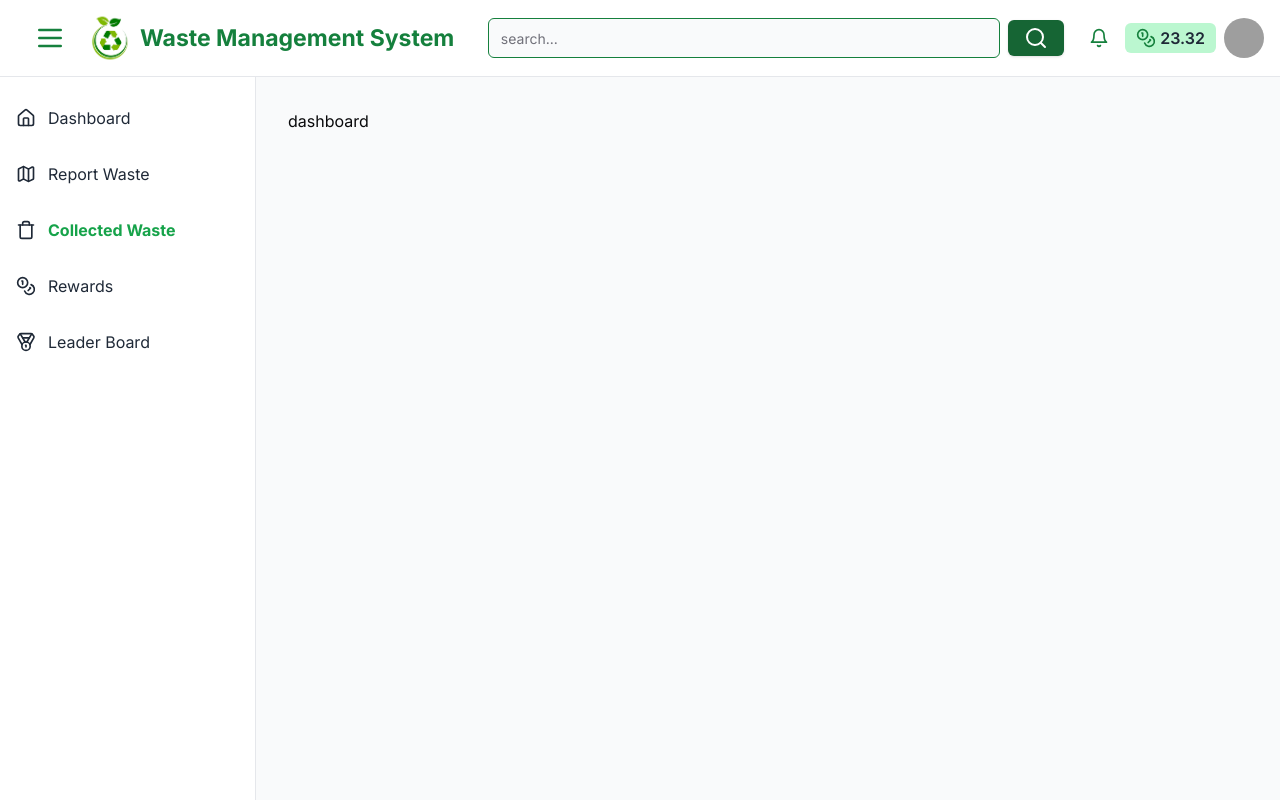
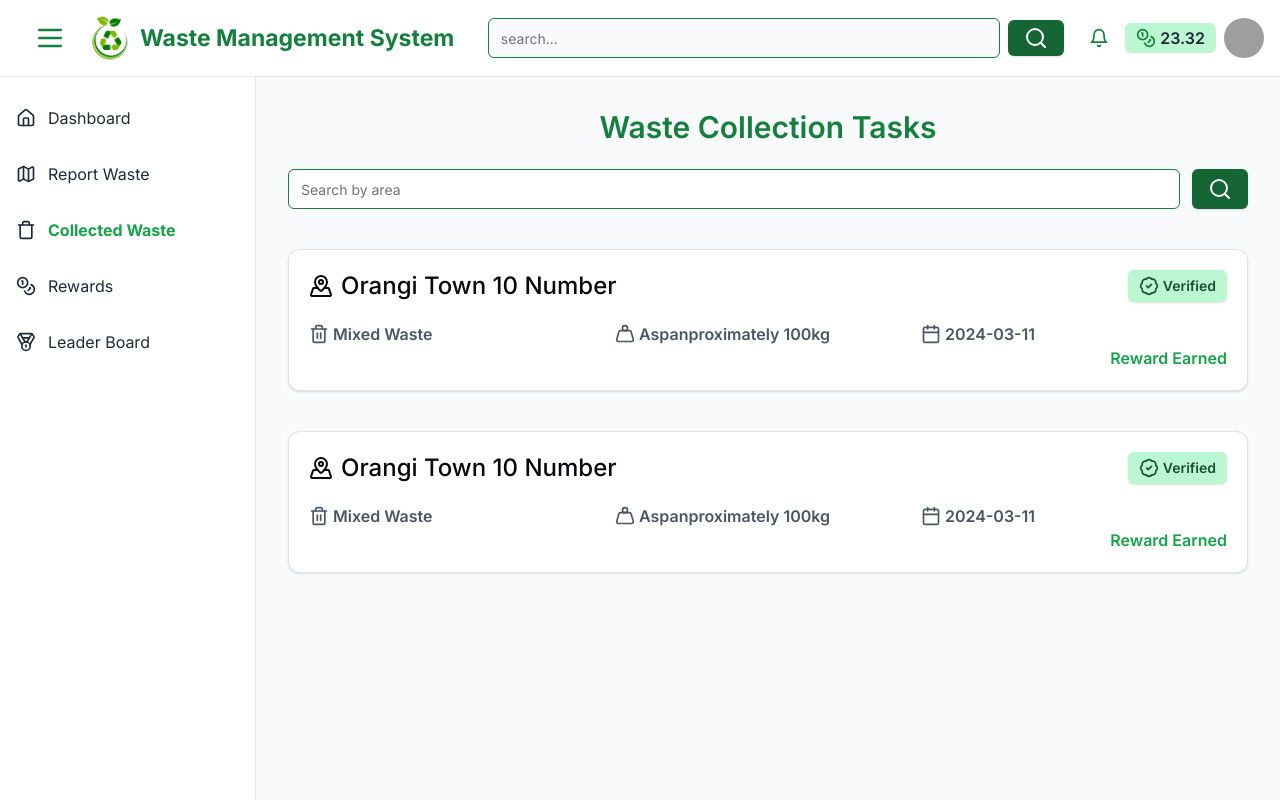
Before and after one commit to Maksof-waqarahmed/Waste-Management-System, a Next.js app: page /dashboard/collected-waste in a window 1280 px wide. Built offline with nearby package versions, Linux system fonts and the light colour scheme; grey boxes are pictures that could not be loaded.

Commit message:
Dashboard Working Progress

```diff
--- a/package.json
+++ b/package.json
@@ -29,6 +29,7 @@
     "next": "14.2.13",
     "next-auth": "^4.24.8",
     "nodemailer": "^6.9.15",
+    "pnpm": "^9.12.3",
     "react": "^18.3.1",
     "react-dom": "^18.3.1",
     "react-hook-form": "^7.53.0",
--- a/src/app/(user-portal)/dashboard/collected-waste/page.tsx
+++ b/src/app/(user-portal)/dashboard/collected-waste/page.tsx
@@ -1,12 +1,17 @@
-import CollectedWaste from '@/components/userPortal/collectedPage'
-import React from 'react'
+import { Pagination } from "@/components/ui/pagination";
+import CollectedWaste from "@/components/userPortal/collectedPage";
+import React from "react";
 
 const Page = () => {
   return (
     <div>
-        <CollectedWaste/>
+      <h1 className="text-3xl font-semibold mb-6 text-green-700 text-center ">
+        Waste Collection Tasks
+      </h1>
+      <CollectedWaste />
+      <Pagination />
     </div>
-  )
-}
+  );
+};
 
-export default Page
+export default Page;
--- a/src/app/(user-portal)/dashboard/rewards/page.tsx
+++ b/src/app/(user-portal)/dashboard/rewards/page.tsx
@@ -1,12 +1,15 @@
-import RewardsPage from '@/components/userPortal/rewardsPage'
-import React from 'react'
+import RewardsPage from "@/components/userPortal/rewardsPage";
+import React from "react";
 
 const Page = () => {
   return (
     <div>
-        <RewardsPage/>
+      <h1 className="text-3xl font-semibold mb-6 text-green-700 text-center ">
+        Rewards
+      </h1>
+      <RewardsPage />
     </div>
-  )
-}
+  );
+};
 
-export default Page
+export default Page;
--- a/src/components/userPortal/collectedPage.tsx
+++ b/src/components/userPortal/collectedPage.tsx
@@ -1,7 +1,98 @@
-import React from "react";
+import React, { useState, useEffect } from "react";
+import {
+  Calendar,
+  Search,
+  BadgeCheck,
+  Trash2,
+  WeightIcon,
+  MapPinned,
+} from "lucide-react";
+import { Button } from "../ui/button";
+import { Input } from "../ui/input";
+import { Card, CardContent } from "../ui/card";
+import { Badge } from "../ui/badge";
 
 const CollectedWaste = () => {
-  return <div>dashboard</div>;
+  return (
+    <div>
+      <div className="flex justify-between items-center gap-x-3">
+        <Input className="flex-1 bg-white" placeholder="Search by area" />
+        <Button className="w-15 h-10">
+          <Search />
+        </Button>
+      </div>
+      <Card className="mt-10 p-5">
+        <div className="flex justify-between">
+          <div className="flex items-center gap-x-2">
+            <MapPinned />
+            <p className="font-medium text-2xl">Orangi Town 10 Number</p>
+          </div>
+          <Badge className="bg-green-200 flex items-center">
+            <BadgeCheck className="md:w-5 md:h-5 h-4 w-4 mr-1 text-green-900" />
+            <span className="font-semibold text-sm text-green-900">
+              Verified
+            </span>
+          </Badge>
+        </div>
+        <div className="grid grid-cols-3 mt-5">
+          <div className="flex gap-x-1 items-center">
+            <Trash2 className="text-gray-600 w-5 h-5" />
+            <span className="text-base font-semibold text-gray-600">
+              Mixed Waste
+            </span>
+          </div>
+          <div className="flex gap-x-1 items-center">
+            <WeightIcon className="text-gray-600 w-5 h-5" />
+            <span className="text-base font-semibold text-gray-600">
+              Aspanproximately 100kg
+            </span>
+          </div>
+          <div className="flex gap-x-1 items-center">
+            <Calendar className="text-gray-600 w-5 h-5" />
+            <span className="text-base font-semibold text-gray-600">
+              2024-03-11
+            </span>
+          </div>
+        </div>
+        <p className="text-end text-green-600 font-semibold">Reward Earned</p>
+      </Card>
+      <Card className="mt-10 p-5">
+        <div className="flex justify-between">
+          <div className="flex items-center gap-x-2">
+            <MapPinned />
+            <p className="font-medium text-2xl">Orangi Town 10 Number</p>
+          </div>
+          <Badge className="bg-green-200 flex items-center">
+            <BadgeCheck className="md:w-5 md:h-5 h-4 w-4 mr-1 text-green-900" />
+            <span className="font-semibold text-sm text-green-900">
+              Verified
+            </span>
+          </Badge>
+        </div>
+        <div className="grid grid-cols-3 mt-5">
+          <div className="flex gap-x-1 items-center">
+            <Trash2 className="text-gray-600 w-5 h-5" />
+            <span className="text-base font-semibold text-gray-600">
+              Mixed Waste
+            </span>
+          </div>
+          <div className="flex gap-x-1 items-center">
+            <WeightIcon className="text-gray-600 w-5 h-5" />
+            <span className="text-base font-semibold text-gray-600">
+              Aspanproximately 100kg
+            </span>
+          </div>
+          <div className="flex gap-x-1 items-center">
+            <Calendar className="text-gray-600 w-5 h-5" />
+            <span className="text-base font-semibold text-gray-600">
+              2024-03-11
+            </span>
+          </div>
+        </div>
+        <p className="text-end text-green-600 font-semibold">Reward Earned</p>
+      </Card>
+    </div>
+  );
 };
 
 export default CollectedWaste;
--- a/src/components/userPortal/reportPage.tsx
+++ b/src/components/userPortal/reportPage.tsx
@@ -13,6 +13,14 @@ import {
   FormLabel,
   FormMessage,
 } from "@/components/ui/form";
+import {
+  Table,
+  TableHeader,
+  TableBody,
+  TableHead,
+  TableRow,
+  TableCell,
+} from "@/components/ui/table";
 import { Input } from "@/components/ui/input";
 import { Card } from "../ui/card";
 import { useState } from "react";
@@ -20,8 +28,8 @@ import { VerifyingImage } from "./verifyingImage";
 
 const formSchema = z.object({
   location: z.string({ required_error: "Location is required" }),
-  wasteType: z.string().optional(), // Optional if value is provided in state
-  estimatedAmount: z.string().optional(), // Optional if value is provided in state
+  wasteType: z.string().optional(),
+  estimatedAmount: z.string().optional(),
 });
 
 type reportForm = z.infer<typeof formSchema>;
@@ -51,7 +59,7 @@ export function ReportPage() {
       <Card className="max-w-full mx-auto p-6 mb-10">
         <VerifyingImage />
       </Card>
-      <Card className="p-5 grid md:grid-cols-2 grid-cols-1 ">
+      <Card className="p-5 grid grid-cols-1">
         <Form {...form}>
           <form
             onSubmit={form.handleSubmit(onSubmit)}
@@ -97,11 +105,39 @@ export function ReportPage() {
               )}
             />
 
-            <Button type="submit" className="w-full" disabled={loading}>
-              Submit
-            </Button>
+            <div className="w-full flex justify-end">
+              <Button type="submit" className="w-36" disabled={loading}>
+                Submit
+              </Button>
+            </div>
           </form>
         </Form>
+      </Card>
+      <h1 className="text-3xl font-semibold mb-6 text-green-700 text-center mt-5">
+        Recent Reports
+      </h1>
+      <Card className="w-full p-4">
+        <Table>
+          <TableHeader>
+            <TableRow>
+              <TableHead className="w-[500px]">Location</TableHead>
+              <TableHead className="w-[500px]">Waste Type</TableHead>
+              <TableHead className="">Estimated Amount</TableHead>
+            </TableRow>
+          </TableHeader>
+          <TableBody>
+            <TableRow >
+              <TableCell className="font-medium">Orangi Town</TableCell>
+              <TableCell>Waste</TableCell>
+              <TableCell>12000</TableCell>
+            </TableRow>
+            <TableRow >
+              <TableCell className="font-medium">Orangi Town</TableCell>
+              <TableCell>Waste</TableCell>
+              <TableCell>12000</TableCell>
+            </TableRow>
+          </TableBody>
+        </Table>
       </Card>
     </div>
   );
--- a/src/components/userPortal/rewardsPage.tsx
+++ b/src/components/userPortal/rewardsPage.tsx
@@ -1,7 +1,29 @@
 import React from "react";
+import { Card, CardTitle } from "../ui/card";
+import { Coins } from "lucide-react";
+import Image from "next/image";
+import logo from "../../assets/Images/logo.png";
 
 const RewardsPage = () => {
-  return <div>dashboard</div>;
+  return (
+    <div>
+      <Card className="p-5 flex justify-between" style={{ boxShadow: "-7px 0 1px green" }}>
+        <div>
+          <CardTitle className="text-2xl">Reward Balance</CardTitle>
+          <div className="flex space-x-3 items-center mt-5">
+            <Coins size={50} className="text-green-600" />
+            <div>
+              <h1 className="text-green-600 font-bold text-5xl">0</h1>
+              <p className="text-gray-500 font-semibold">Available Points</p>
+            </div>
+          </div>
+        </div>
+        <div>
+          <Image src={logo} alt="" className="w-[130px]"/>
+        </div>
+      </Card>
+    </div>
+  );
 };
 
 export default RewardsPage;
```
Also changed, not shown: 2 other files (tests, documents, lock files or other folders).
